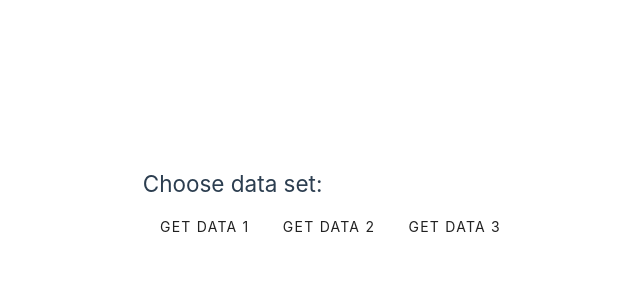
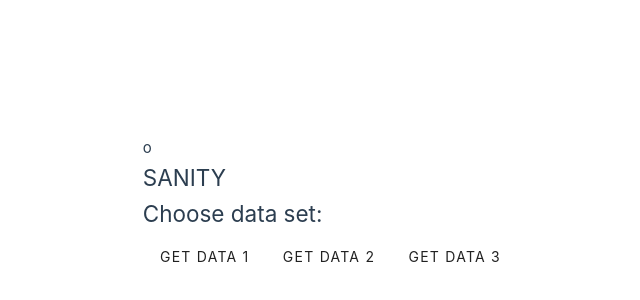
Before and after one commit to JonathanKremla/Visualization-of-cyclic-seasonal-time-series-data, a Vue app in the folder frontend/vue_frontend/: page / in a window 1280 px wide. Shown: the part 192-492 px from the top of the page, without its empty margins (123-763 px from the left). Built offline with nearby package versions, Linux system fonts and the light colour scheme.

Commit message:
sanity check

```diff
--- a/frontend/vue_frontend/src/components/ManageData.vue
+++ b/frontend/vue_frontend/src/components/ManageData.vue
@@ -1,5 +1,6 @@
 <template>
-  <div>
+  <div>o
+	  <h2>SANITY</h2>
     <h2>Choose data set:</h2>
     <div>
       <v-btn-toggle v-model="chosenDataSet">
```
